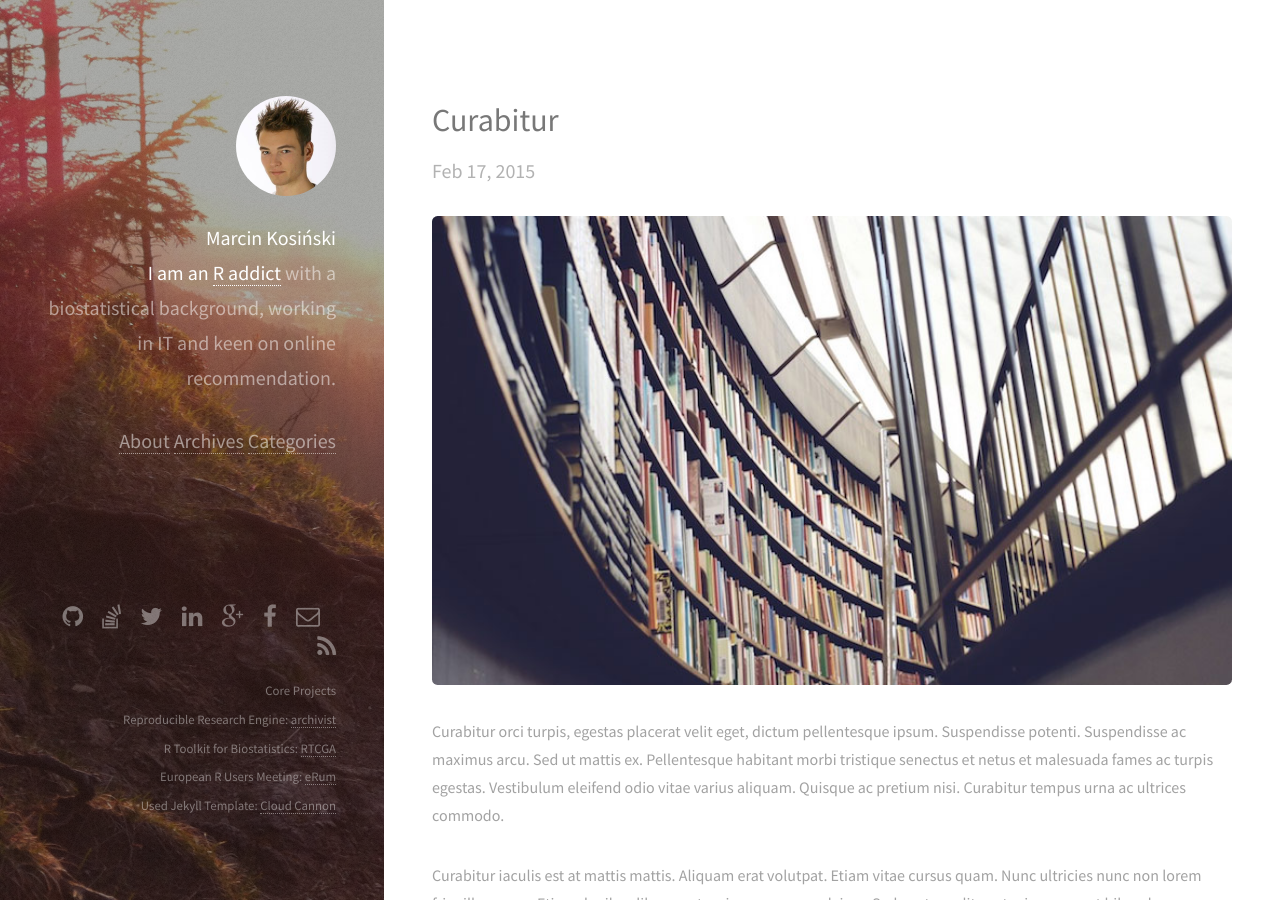
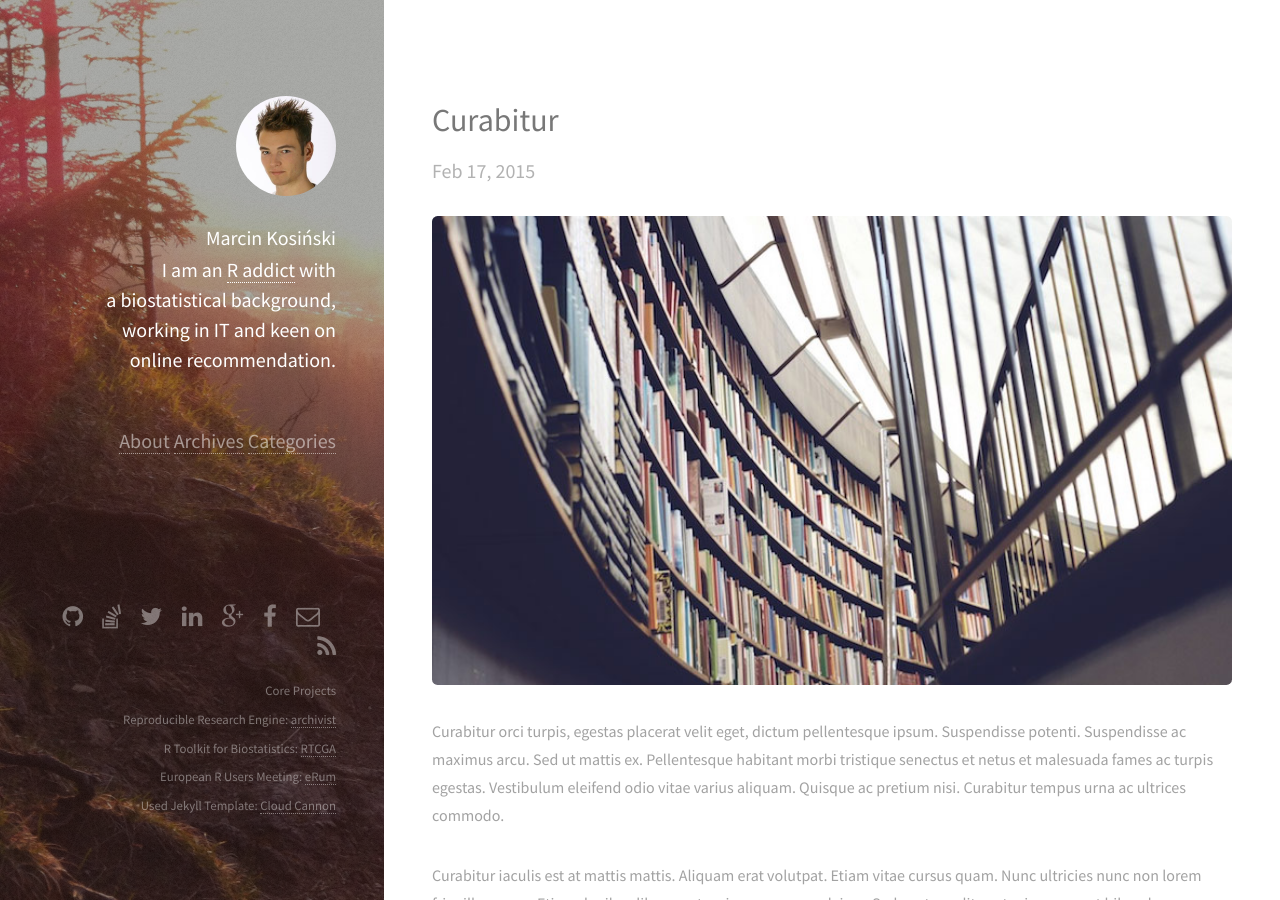
Before and after one commit to MarcinKosinski/MarcinKosinski.github.io, a Jekyll site: the page built from index.html, in a window 1280 px wide and 900 px high. Built offline with Jekyll 4.4.1, drawn with Linux system fonts in a browser that asks for light colours; comment, search, counter and statistics services are not loaded.

Commit message:
WHITE font

```diff
--- a/_layouts/default.html
+++ b/_layouts/default.html
@@ -36,10 +36,10 @@
       <header id="header">
           <a href="#" class="image avatar"><img src="/images/avatar.jpg" alt="" /></a>
           <h1><strong>Marcin Kosiński</strong></h1>
-          <h1><strong>I am an <a href="https://www.r-project.org/">R addict</a></strong> with<br>
+          <h3><strong>I am an <a href="https://www.r-project.org/">R addict</a></strong> with<br>
           a biostatistical background, <br>
           working in IT and keen on <br>
-          online recommendation.</h1>
+          online recommendation.</h3>
  <br>
       <h1>{% assign pages_list = site.pages %}
          {% for node in pages_list %}
```
